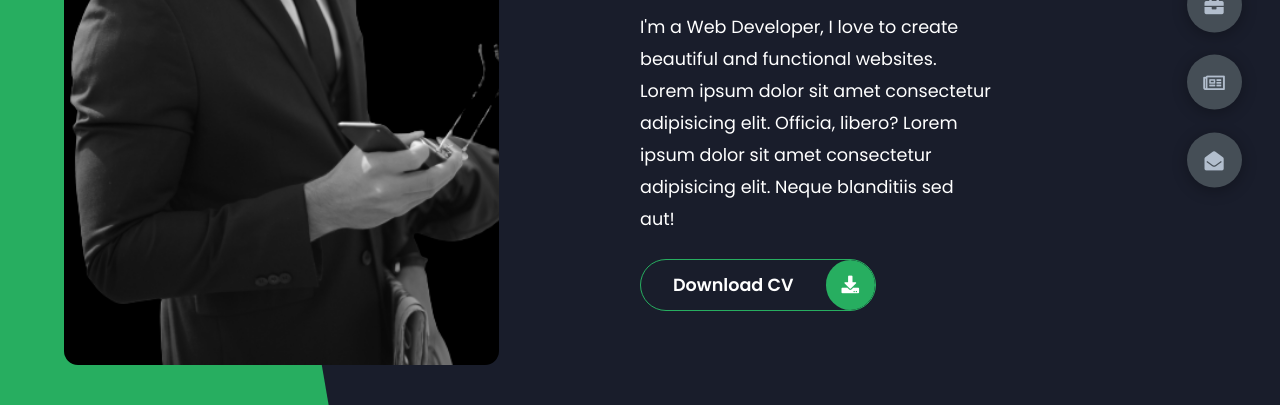
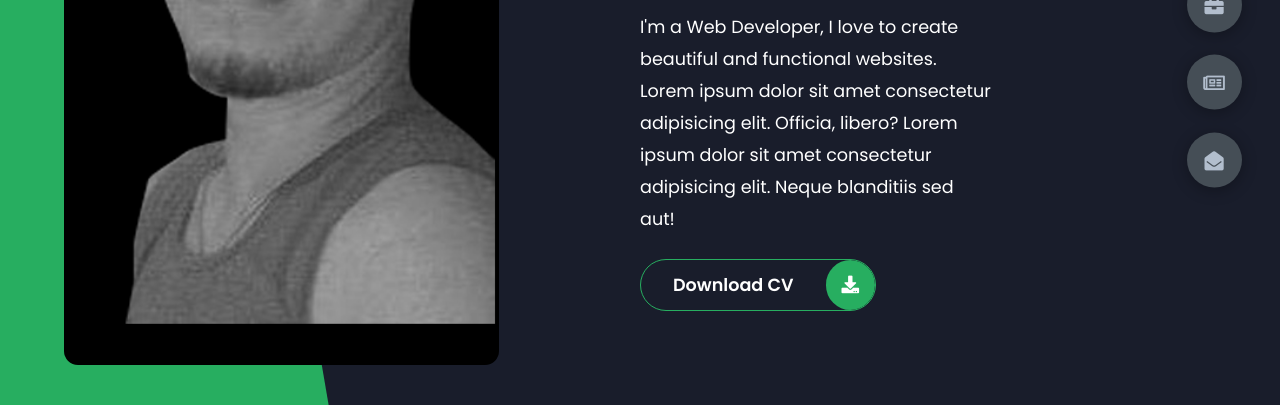
Before and after one commit to comet-me/romeobulalacaojr, a website: page index.html in a window 1280 px wide. Shown: the part 395-800 px from the top of the page. Drawn offline with Linux system fonts and the light colour scheme.

Commit message:
change prof pic

```diff
--- a/index.html
+++ b/index.html
@@ -17,7 +17,7 @@
             <div class="left-header">
                 <div class="h-shape"></div>
                 <div class="image">
-                    <img src="img/hero.png" alt="">
+                    <img src="img/rom.png" alt="">
                 </div>
             </div>
             <div class="right-header">
```
Also changed, not shown: img/rom.png (added), img/windowsPic.jpg (added).
